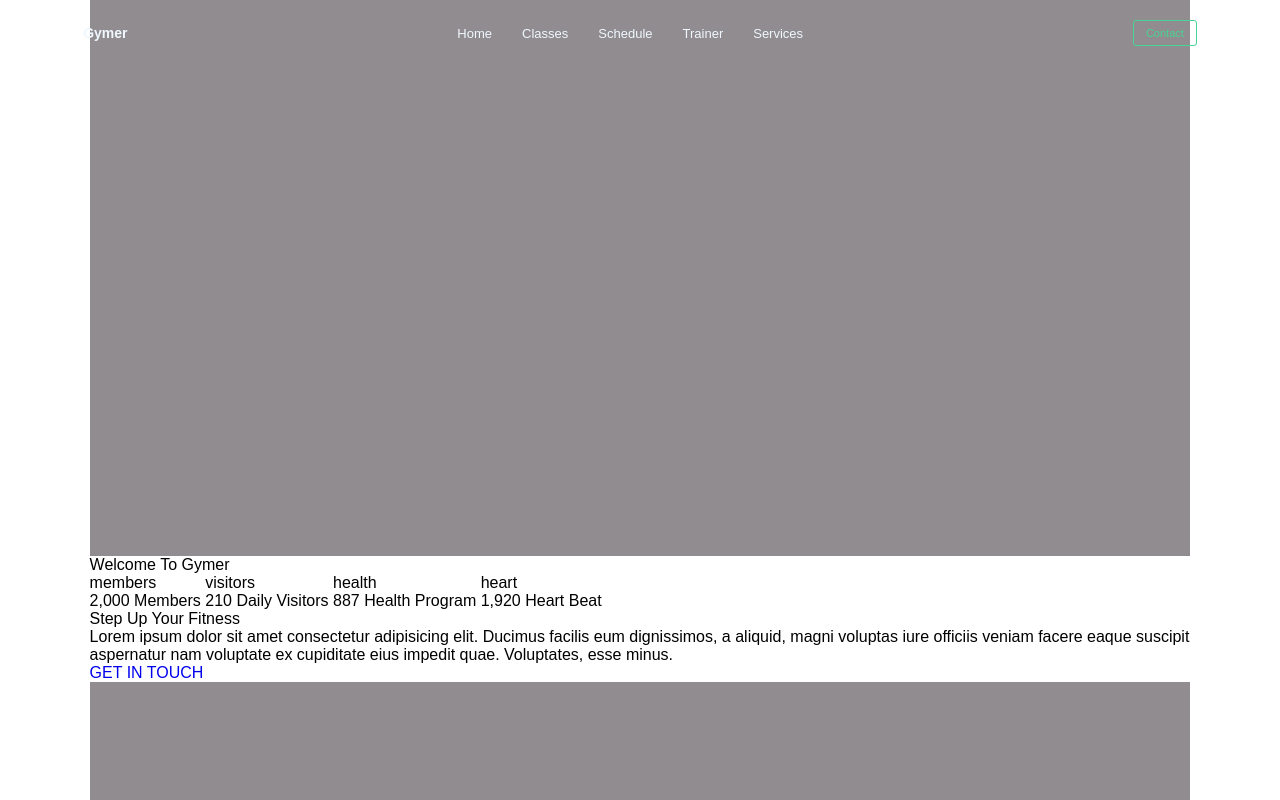
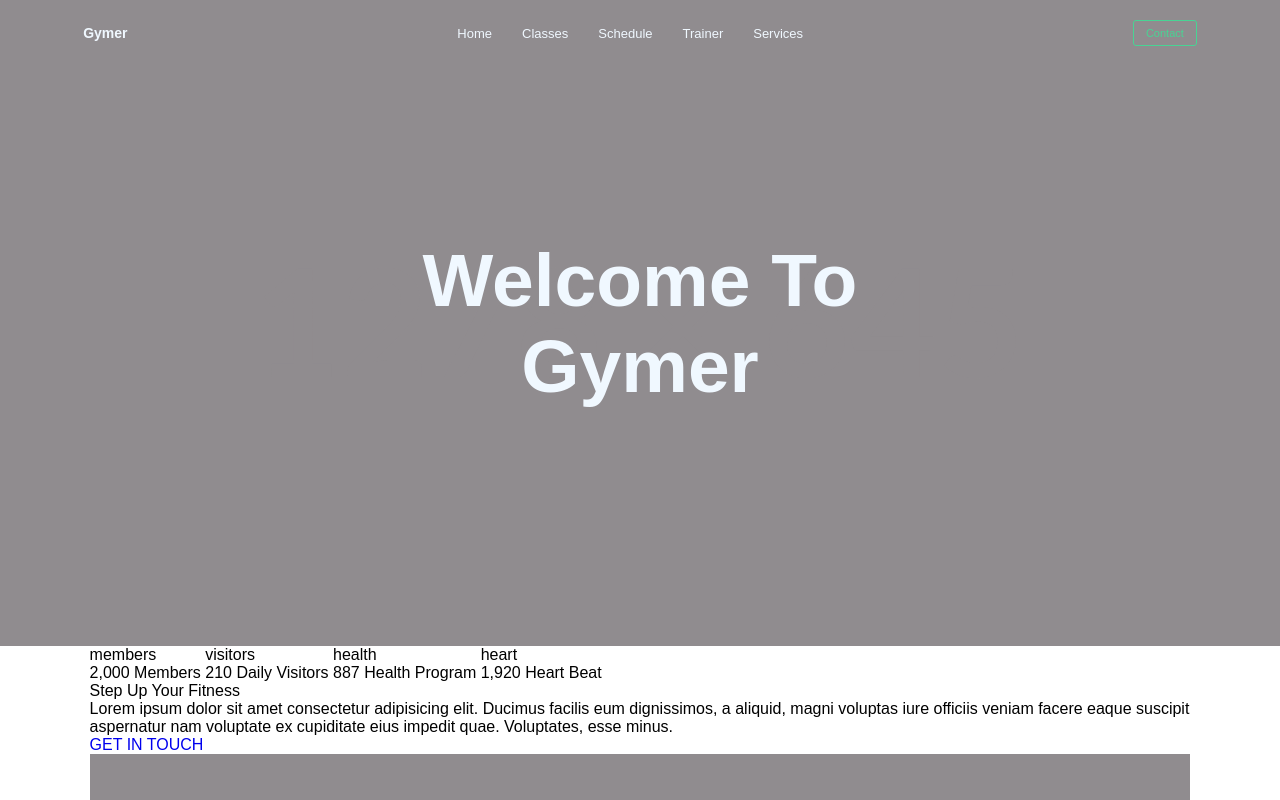
Before and after one commit to ptejalaxioned/Gymer, a plain HTML site: page index.html in a window 1280 px wide. Shown: the top 800 px of the page. Drawn offline with Linux system fonts and the light colour scheme.

Commit message:
banner section of css file commit

```diff
--- a/assets/css/style.css
+++ b/assets/css/style.css
@@ -133,6 +133,7 @@ header .wrapper{
   align-items: center;
   justify-content:space-between;
   position: absolute;
+  z-index: 4;
   top: 0%;
 }
 
@@ -179,7 +180,30 @@ font-size: 11px;
 /*=================================
   main styling starts here
 =================================*/
+/*=================================
+  banner styling starts here
+=================================*/
+.banner{
+  position: relative;
+}
 
+.banner .wrapper{
+  width: 100%;
+}
+.banner-content{
+  position: absolute;
+  z-index: 2;
+  left: 50%;
+  top: 50%;
+  color: #f0f8ff;
+  font-size: 75px;
+  font-weight: 900;
+  text-align: center;
+  transform: translate(-50%,-50%);
+}
+/*=================================
+  banner styling ends here
+=================================*/
 
 
 
```
